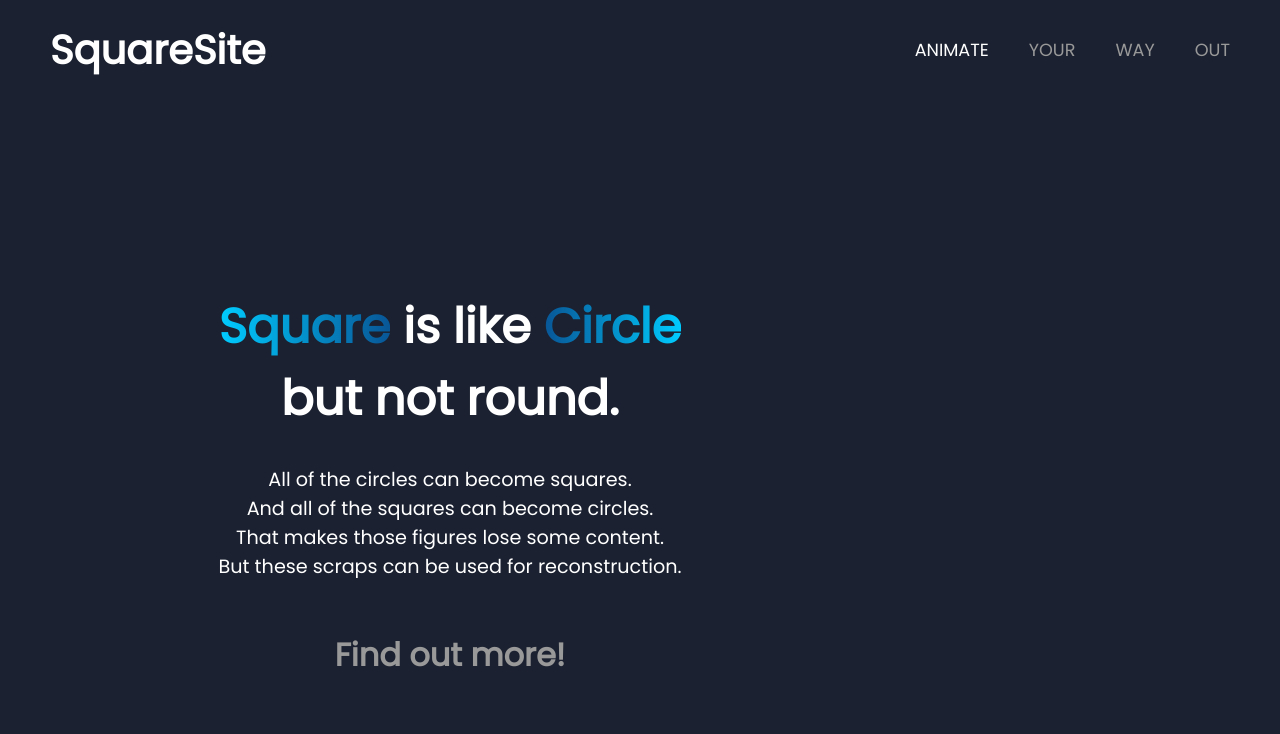
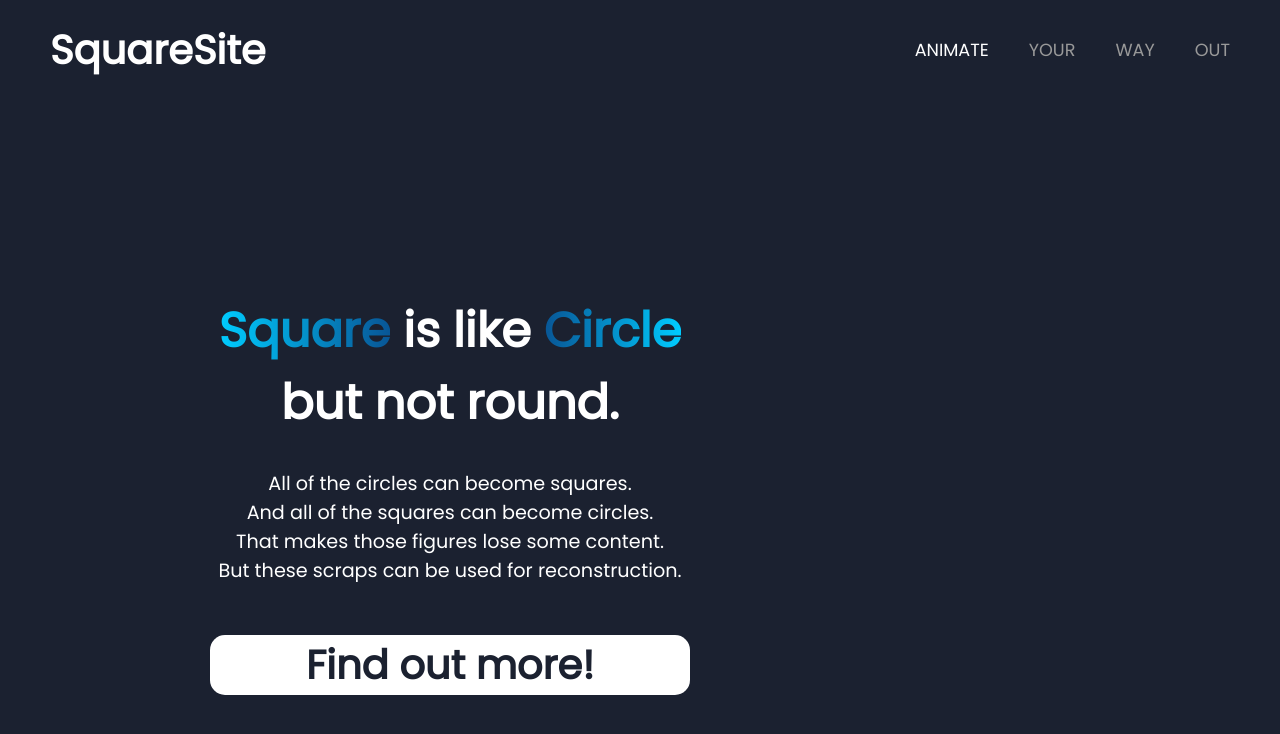
Before and after one commit to ONKJUNUA/PlaneSite, a plain HTML site: page index.html in a window 1280 px wide. Drawn offline with Linux system fonts and the light colour scheme.

Commit message:
button animation

```diff
--- a/style.css
+++ b/style.css
@@ -59,7 +59,7 @@ section{
     align-items: center;
     /*justify-content: center;*/
     min-height: 1000px;
-    padding: 200px;
+    padding-left: 200px;
     gap: 100px;
 }
 
@@ -83,18 +83,20 @@ section .content p{
 
 section .content .btn{
     display: flex;
+    border-radius: 15px;
     justify-content: center;
-    font-size: 2em;
+    background: #fff;
+    margin: 10px;
+    font-size: 2.5em;
     font-weight: 1000;
     text-decoration: none;
     margin-top: 50px;
-    margin-bottom: 30px;
-    color: #999;
+    color: #1b2130;
     transition: .5s;
 }
 
 section .content .btn:hover{
-    color: #fff;
+    letter-spacing: 0.2em;
 }
 
 section .content h2 .s{
```
